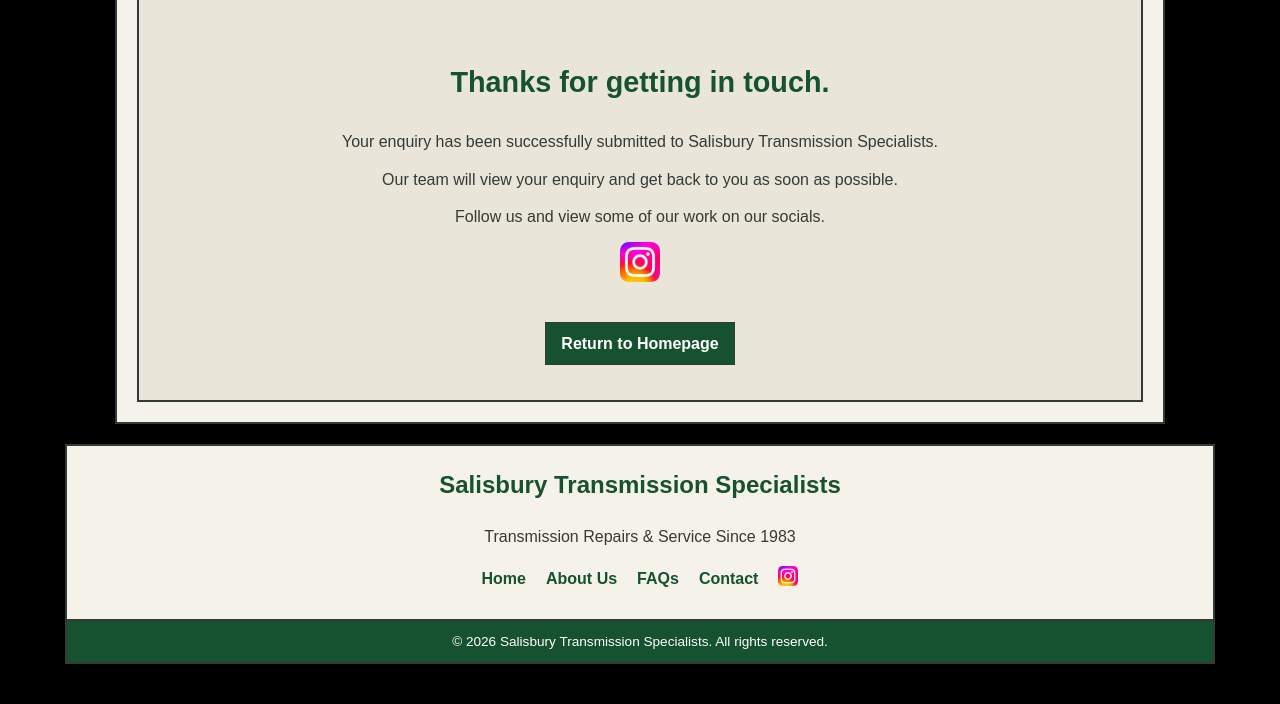
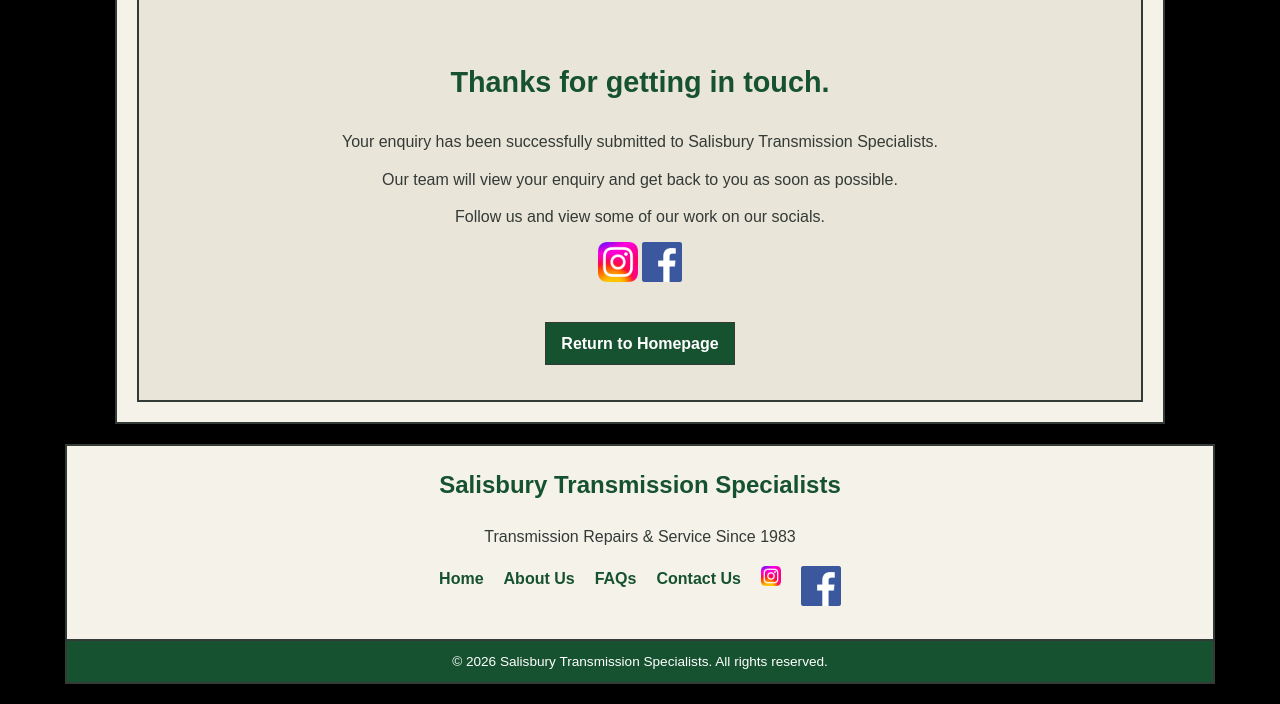
Before and after one commit to SaliTrans/salisbury-transmission, a plain HTML site: page thank-you.html in a window 1280 px wide. Shown: the part 403-1107 px from the top of the page. Drawn offline with Linux system fonts and the light colour scheme.

Commit message:
Facebook

```diff
--- a/thank-you.html
+++ b/thank-you.html
@@ -66,7 +66,8 @@
             <p> Follow us and view some of our work on our socials.
             </p>
             <p><a href="https://www.instagram.com/salisbury_transmissions/" target="_blank" rel="noopener noreferrer">
-    <img src="images/insta.png" alt="Follow us on Instagram" width="40"> </a> </p>
+    <img src="images/insta.png" alt="Follow us on Instagram" width="40"> </a><a href="https://www.facebook.com/SalisburyTransmissionSpecialist/" target="_blank" rel="noopener noreferrer">
+    <img src="images/fb.png" alt="Follow us on Facebook" width="40"> </a> </p>
 
             <a href="index.html" class="read-more">
                 Return to Homepage
@@ -89,9 +90,11 @@
                 <a href="index.html">Home</a>
                 <a href="about.html">About Us</a>
                 <a href="faq.html">FAQs</a>
-                <a href="contact.html">Contact</a>
+                <a href="contact.html">Contact Us</a>
                 <a href="https://www.instagram.com/salisbury_transmissions/" target="_blank" rel="noopener noreferrer">
     <img src="images/insta.png" alt="Follow us on Instagram" width="20">
+    <a href="https://www.facebook.com/SalisburyTransmissionSpecialist/" target="_blank" rel="noopener noreferrer">
+    <img src="images/fb.png" alt="Follow us on Facebook" width="40"> </a>
             </div>
         </div>
 
```
Also changed, not shown: about.html (+3 -1 lines), contact.html (+3 -1 lines), faq.html (+3 -1 lines), index.html (+3 -1 lines), services.html (+3 -1 lines), images/fb.png (added).
